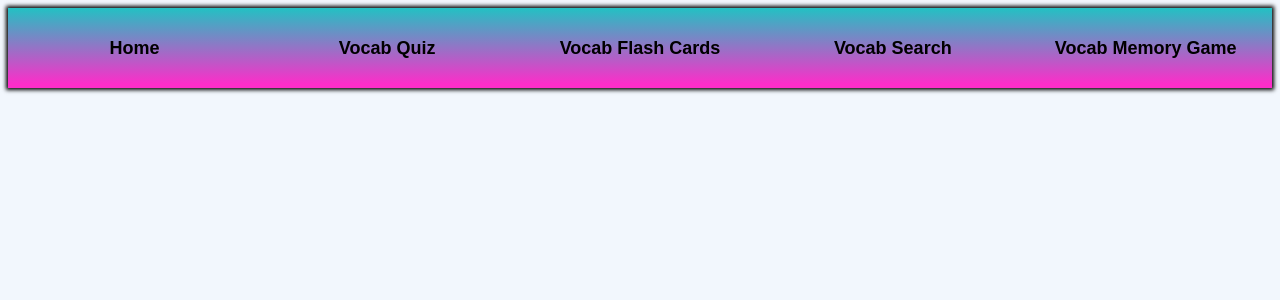
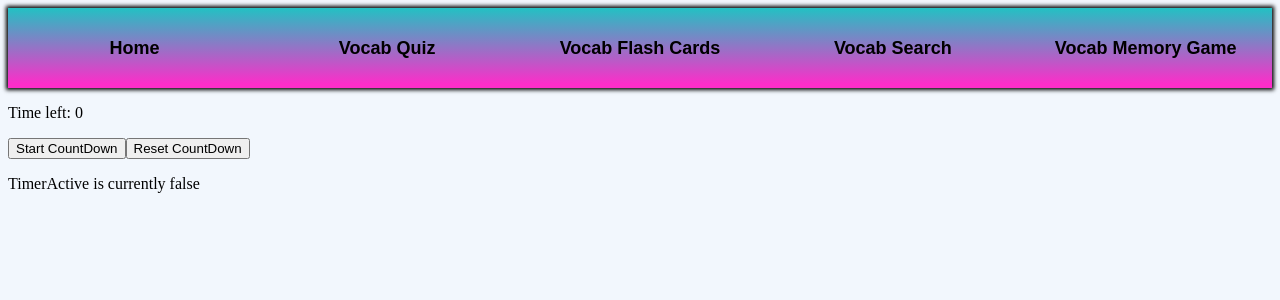
Before and after one commit to nitrogendragon/KanpekiStudy, a React (Create React App) app in the folder ksreact/: page /VocabMemoryGame in a window 1280 px wide. Shown: the top 300 px of the page. Built offline with nearby package versions, Linux system fonts and the light colour scheme.

Commit message:
Basic countdown timer is set up now

```diff
--- a/ksreact/src/App.js
+++ b/ksreact/src/App.js
@@ -7,6 +7,7 @@ import VocabFlashCards from '../src/Components/Vocab/VocabFlashCards'
 import VocabSearch from '../src/Components/Vocab/VocabSearch/VocabSearchContainer'
 import history from './History'
 import '../src/App.css'
+import VocabMemoryGame from './Components/Vocab/VocabMemoryGame/VocabMemoryGame'
 
 export default function App() {
 
@@ -20,6 +21,7 @@ export default function App() {
         <Route component= {VocabQuizContainer} exact path ="/VocabQuiz" />
         <Route component= {VocabSearch} exact path ="/VocabSearch" />
         <Route component= {VocabFlashCards} exact path = "/VocabFlashCards" />
+        <Route component= {VocabMemoryGame} exact path = "/VocabMemoryGame" />
       </Switch>
     </Router>
     </>
--- /dev/null
+++ b/ksreact/src/Components/General/Timer.js
@@ -0,0 +1,9 @@
+import React from 'react'
+
+export default function Timer(props) {
+    return (
+        <div>
+            <p>Time left: {props.timeRemaining}</p>
+        </div>
+    )
+}
--- /dev/null
+++ b/ksreact/src/Components/Vocab/VocabMemoryGame/VocabMemoryGame.js
@@ -0,0 +1,53 @@
+import '../../../styles/Vocab/VocabMemoryGame/VocabMemoryGame.css'
+import Timer from '../../General/Timer'
+import React, {useState, useEffect} from 'react'
+/*
+reference for setting up timer with hooks
+https://upmostly.com/tutorials/build-a-react-timer-component-using-hooks
+
+*/
+export default function VocabMemoryGame() {
+    const [timeLeft, setTimeLeft] = useState(0)
+    const [totalTime, setTotalTime] = useState(10)
+    const [timerActive, setTimerActive ] = useState(false)
+
+
+    function toggle(){
+        if(timeLeft!= 0){
+        setTimerActive(!timerActive)
+        }
+    }
+
+    function reset(){
+        setTimeLeft(totalTime)
+        setTimerActive(false)
+    }
+
+    useEffect(() => {
+        let interval = null
+        if(timerActive){
+            interval = setInterval( () => {
+                setTimeLeft(timeLeft => Math.round((timeLeft -.1) * 100) / 100);
+            }, 100)
+        }
+        else if(!timerActive && timeLeft !==totalTime ){
+            clearInterval(interval)
+        }
+        if(timeLeft <= 0){
+            clearInterval(interval)
+            setTimerActive(false)
+            setTimeLeft(0)
+        }
+        return () => clearInterval(interval)
+    }, [timerActive, timeLeft])
+
+
+    return (
+        <div>
+            <Timer timeRemaining = {timeLeft} />
+            <button onClick = {toggle}>Start CountDown</button>
+            <button onClick = {reset}>Reset CountDown</button>
+    <p>TimerActive is currently {timerActive.toString()}</p>
+        </div>
+    )
+}
```
Also changed, not shown: ksreact/src/styles/General/timer.css (added), ksreact/src/styles/Vocab/VocabMemoryGame/VocabMemoryGame.css (added).
